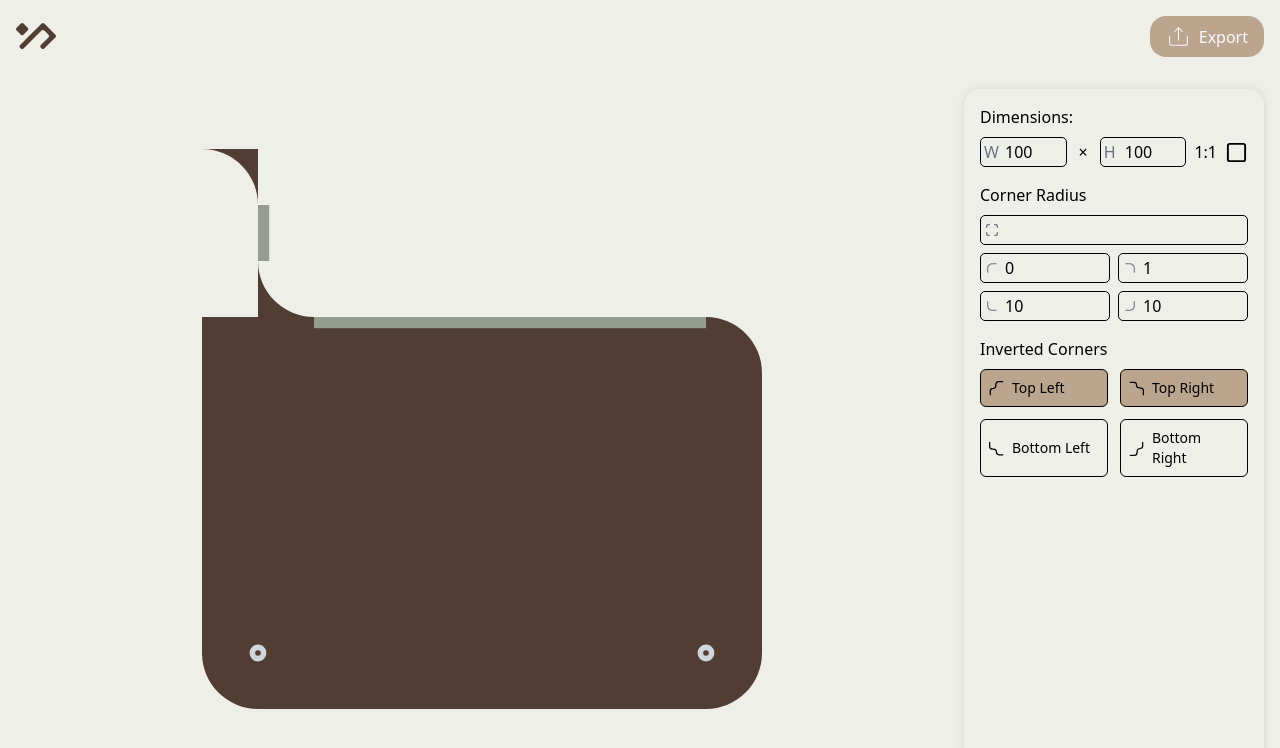
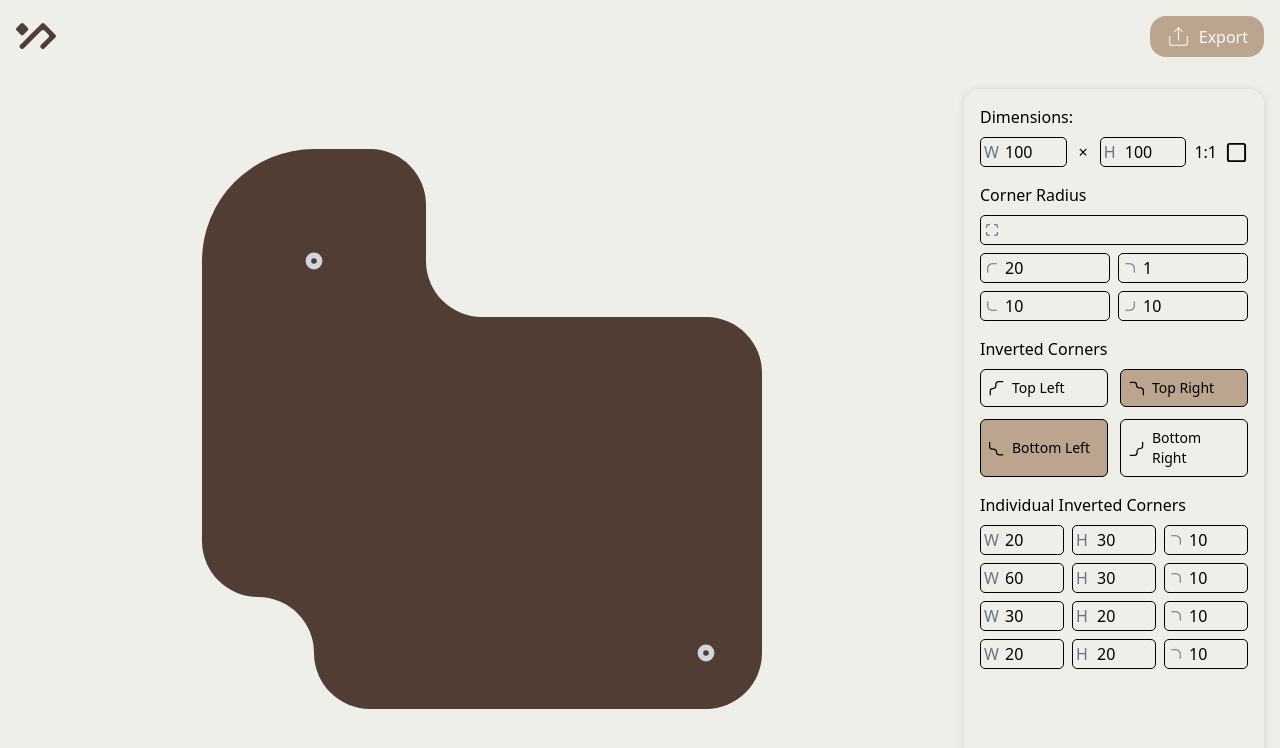
Before and after one commit to ncjpr04/inverted-corners-generator, a React (Vite) app: page / in a window 1280 px wide. Shown: the top 748 px of the page. Built offline with nearby package versions, Linux system fonts and the light colour scheme.

Commit message:
Add Individual Inverted Corner controls v1

```diff
--- a/src/App.tsx
+++ b/src/App.tsx
@@ -7,16 +7,16 @@ import { generatePath } from "./utils/index.ts";
 function App() {
   const [setup, setSetup] = useState({ width: 100, height: 100 });
   const [cornerRadius, setCornerRadius] = useState({
-    tl: 0,
+    tl: 20,
     tr: 1,
     br: 10,
     bl: 10,
   });
   const [invertedCorners, setInvertedCorners] = useState({
-    tl: { width: 10, height: 30, roundness: 0, inverted: true },
-    tr: { width: 90, height: 30, roundness: 10, inverted: true },
-    br: { width: 10, height: 10, roundness: 10, inverted: false },
-    bl: { width: 20, height: 20, roundness: 10, inverted: false },
+    tl: { width: 20, height: 30, roundness: 10, inverted: false },
+    tr: { width: 60, height: 30, roundness: 10, inverted: true },
+    br: { width: 30, height: 20, roundness: 10, inverted: false },
+    bl: { width: 20, height: 20, roundness: 10, inverted: true },
   });
   const [pathCode, setPathCode] = useState("");
 
--- a/src/components/Controllers.tsx
+++ b/src/components/Controllers.tsx
@@ -1,5 +1,5 @@
 import { useRef, useState } from "react";
-import { constraint, gcd } from "../utils";
+import { constraint, fixed, gcd } from "../utils";
 import {
   TbBorderCorners,
   TbRectangle,
@@ -120,6 +120,80 @@ const Controllers = ({
       ...prev,
       [corner]: { ...prev[corner], inverted: !prev[corner].inverted },
     }));
+  };
+
+  const updateInvertedCorners = (
+    corner: keyof typeof invertedCorners,
+    newValues: Partial<typeof invertedCorners.tl>
+  ) => {
+    setInvertedCorners((prev) => {
+      const { width, height } = setup;
+
+      // Extract values for adjacent corners
+      const { tl, tr, bl, br } = prev;
+
+      // Extract values for corner radii
+      const { tl: radTL, tr: radTR, bl: radBL, br: radBR } = cornerRadius;
+
+      // Compute the available width & height for each corner based on constraints
+      const maxWidth = {
+        tl: tr.inverted
+          ? width - tr.roundness - tl.roundness - tr.width
+          : width - radTR - tl.roundness,
+
+        tr: tl.inverted
+          ? width - tr.roundness - tl.roundness - tl.width
+          : width - radTL - tr.roundness,
+        bl: br.inverted
+          ? width - br.roundness - bl.roundness - br.width
+          : width - radBR - bl.roundness,
+        br: bl.inverted
+          ? width - br.roundness - bl.roundness - bl.width
+          : width - radBL - br.roundness,
+      };
+
+      const maxHeight = {
+        tl: bl.inverted
+          ? height - tl.roundness - bl.roundness - bl.height
+          : height - radBL - tl.roundness,
+        tr: br.inverted
+          ? height - tr.roundness - br.roundness - br.height
+          : height - radTR - br.roundness,
+        bl: tl.inverted
+          ? height - bl.roundness - tl.roundness - tl.height
+          : height - radTL - bl.roundness,
+        br: tr.inverted
+          ? height - br.roundness - tr.roundness - tr.height
+          : height - radBR - tr.roundness,
+      };
+
+      return {
+        ...prev,
+        [corner]: {
+          ...prev[corner],
+          width: fixed(
+            Math.min(
+              maxWidth[corner],
+              Math.max(
+                prev[corner].roundness * 2,
+                newValues.width ?? prev[corner].width
+              )
+            )
+          ),
+          height: fixed(
+            Math.min(
+              maxHeight[corner],
+              Math.max(
+                prev[corner].roundness * 2,
+                newValues.height ?? prev[corner].height
+              )
+            )
+          ),
+          roundness: fixed(newValues.roundness ?? prev[corner].roundness),
+          inverted: newValues.inverted ?? prev[corner].inverted,
+        },
+      };
+    });
   };
 
   return (
@@ -243,6 +317,104 @@ const Controllers = ({
           </CheckBox>
         </div>
       </div>
+
+      <div>
+        <h2 className="mb-2">Individual Inverted Corners</h2>
+        <div className="grid gap-2">
+          <div className="flex gap-2">
+            <Input
+              icon={<span>W</span>}
+              onChange={(e) =>
+                updateInvertedCorners("tl", { width: +e.target.value! })
+              }
+              value={invertedCorners.tl.width}
+            />
+            <Input
+              icon={<span>H</span>}
+              onChange={(e) =>
+                updateInvertedCorners("tl", { height: +e.target.value! })
+              }
+              value={invertedCorners.tl.height}
+            />
+            <Input
+              icon={<RxCornerTopRight />}
+              onChange={(e) =>
+                updateInvertedCorners("tl", { roundness: +e.target.value! })
+              }
+              value={invertedCorners.tl.roundness}
+            />
+          </div>
+          <div className="flex gap-2">
+            <Input
+              icon={<span>W</span>}
+              onChange={(e) =>
+                updateInvertedCorners("tr", { width: +e.target.value! })
+              }
+              value={invertedCorners.tr.width}
+            />
+            <Input
+              icon={<span>H</span>}
+              onChange={(e) =>
+                updateInvertedCorners("tr", { height: +e.target.value! })
+              }
+              value={invertedCorners.tr.height}
+            />
+            <Input
+              icon={<RxCornerTopRight />}
+              onChange={(e) =>
+                updateInvertedCorners("tr", { roundness: +e.target.value! })
+              }
+              value={invertedCorners.tr.roundness}
+            />
+          </div>
+          <div className="flex gap-2">
+            <Input
+              icon={<span>W</span>}
+              onChange={(e) =>
+                updateInvertedCorners("br", { width: +e.target.value! })
+              }
+              value={invertedCorners.br.width}
+            />
+            <Input
+              icon={<span>H</span>}
+              onChange={(e) =>
+                updateInvertedCorners("br", { height: +e.target.value! })
+              }
+              value={invertedCorners.br.height}
+            />
+            <Input
+              icon={<RxCornerTopRight />}
+              onChange={(e) =>
+                updateInvertedCorners("br", { roundness: +e.target.value! })
+              }
+              value={invertedCorners.br.roundness}
+            />
+          </div>
+          <div className="flex gap-2">
+            <Input
+              icon={<span>W</span>}
+              onChange={(e) =>
+                updateInvertedCorners("bl", { width: +e.target.value! })
+              }
+              value={invertedCorners.bl.width}
+            />
+            <Input
+              icon={<span>H</span>}
+              onChange={(e) =>
+                updateInvertedCorners("bl", { height: +e.target.value! })
+              }
+              value={invertedCorners.bl.height}
+            />
+            <Input
+              icon={<RxCornerTopRight />}
+              onChange={(e) =>
+                updateInvertedCorners("bl", { roundness: +e.target.value! })
+              }
+              value={invertedCorners.bl.roundness}
+            />
+          </div>
+        </div>
+      </div>
     </div>
   );
 };
--- a/src/components/Handlers.tsx
+++ b/src/components/Handlers.tsx
@@ -122,26 +122,6 @@ const Handlers = ({
           />
         )}
       </g>
-      {/* Inverted Border Handlers */}
-      <g className="fill-green">
-        <rect
-          className="hover:cursor-n-resize"
-          x={
-            setup.width -
-            invertedCorners.tr.width +
-            invertedCorners.tr.roundness
-          }
-          y={invertedCorners.tr.height}
-          width={invertedCorners.tr.width - invertedCorners.tr.roundness * 2}
-          height={2}
-        />
-        <rect
-          x={setup.width - invertedCorners.tr.width}
-          y={invertedCorners.tr.roundness}
-          width={2}
-          height={invertedCorners.tr.height - invertedCorners.tr.roundness * 2}
-        />
-      </g>
     </>
   );
 };
--- a/src/utils/index.ts
+++ b/src/utils/index.ts
@@ -4,7 +4,8 @@ const A = (r: number, x: number, y: number, sweep = 1) =>
   `A${r},${r} 0,0,${sweep} ${x},${y}`;
 const L = (x: number, y: number) => `L${x},${y}`;
 
-const fixed = (value: number) => (value % 1 === 0 ? value : +value.toFixed(2));
+export const fixed = (value: number) =>
+  value % 1 === 0 ? value : +value.toFixed(2);
 
 export const constraint = (setup: Setup, value: number) =>
   fixed(Math.max(0, Math.min(value, setup.width / 2, setup.height / 2)));
@@ -80,7 +81,7 @@ export const generatePath = (
     path +=
       A(tl.roundness, tl.roundness, tl.height) +
       L(tl.width - tl.roundness, tl.height) +
-      A(tl.roundness, tl.width, tl.width - tl.roundness, 0) +
+      A(tl.roundness, tl.width, tl.height - tl.roundness, 0) +
       L(tl.width, tl.roundness) +
       A(tl.roundness, tl.width + tl.roundness, y);
   } else path += `A${topLeft},${topLeft} 0,0,1 ${x + topLeft},${y}Z`;
```
